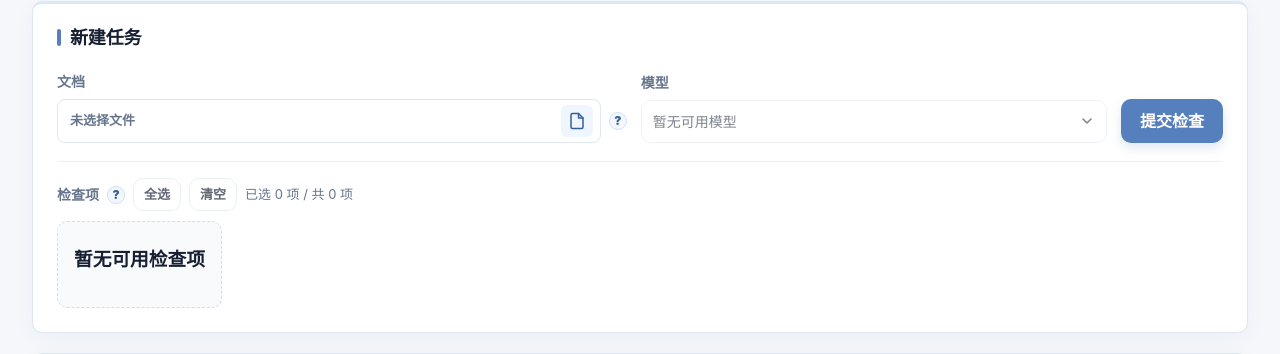
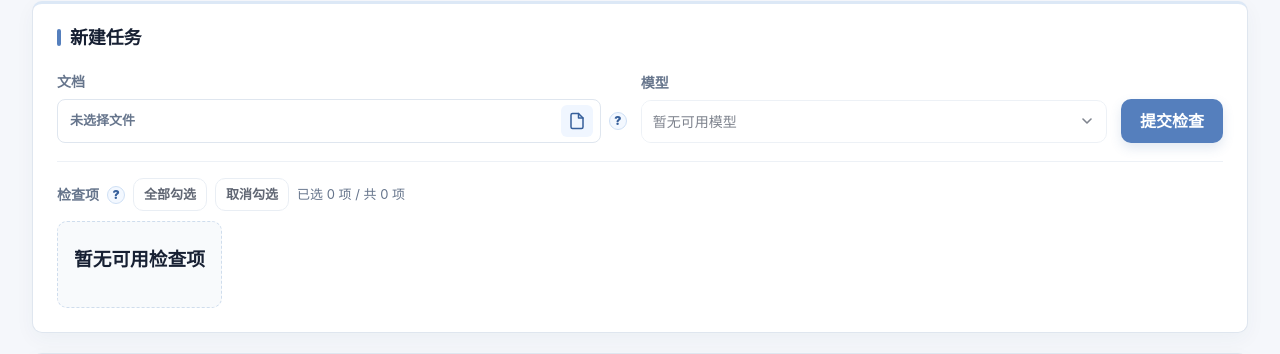
Before and after one commit to VonSdite/Document-Check, a Python web app: template app/web/templates/admin_tasks.html in a window 1280 px wide. Shown: the part 176-530 px from the top of the page. Run offline with Jinja, Linux system fonts and the light colour scheme; the template is opened without the code that fills it, so the values that code supplies are empty.

Commit message:
明确检查项批量勾选按钮文案

```diff
--- a/app/web/templates/_task_check_picker.html
+++ b/app/web/templates/_task_check_picker.html
@@ -5,8 +5,8 @@
       <span class="help-tip" tabindex="0" data-tip="{{ check_help }}">?</span>
     </div>
     <div class="check-picker-actions">
-      <button class="small-button" type="button" data-check-select-all hidden>全选</button>
-      <button class="small-button" type="button" data-check-clear hidden>清空</button>
+      <button class="small-button" type="button" data-check-select-all hidden>全部勾选</button>
+      <button class="small-button" type="button" data-check-clear hidden>取消勾选</button>
       <span class="check-selection-count" data-check-selection-count role="status">已选 {{ 1 if check_items|length == 1 else 0 }} 项 / 共 {{ check_items|length }} 项</span>
     </div>
   </div>
```
